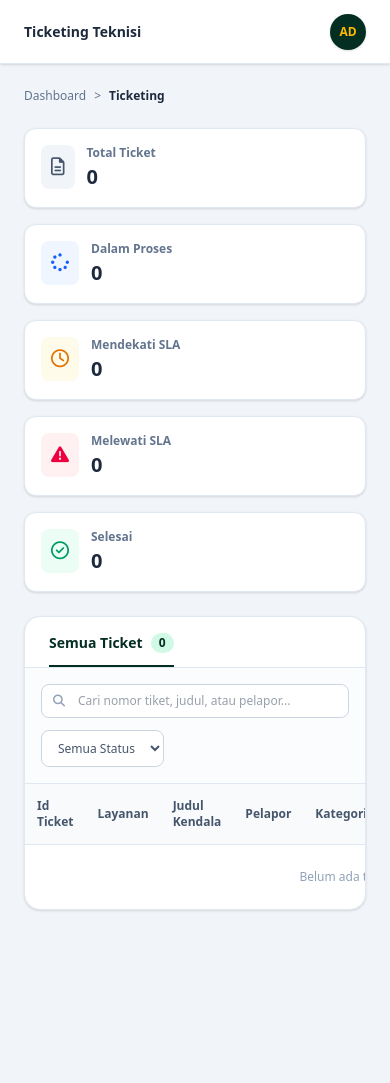
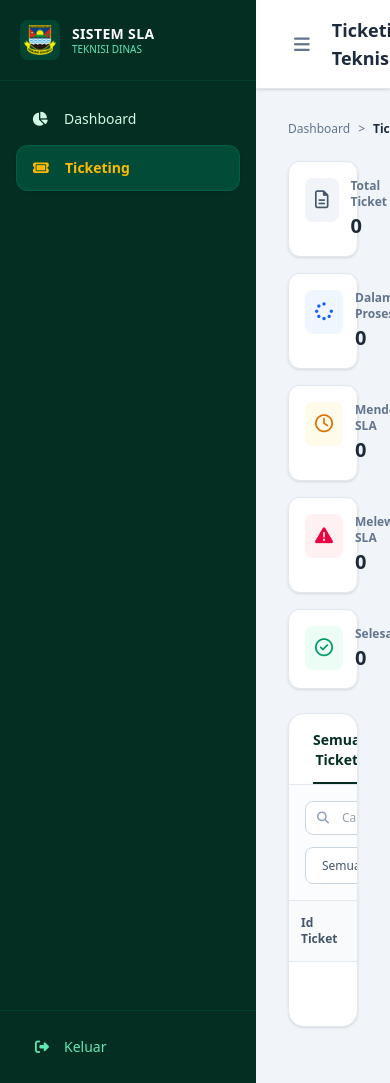
Before and after one commit to Xp4SzX/Sistem_SLA_1.0, a Laravel app: page /teknisi/ticketing in a window 390 px wide. Run offline with Laravel 12, Linux system fonts and the light colour scheme; a user stored in the database is signed in; data comes from the database, SQL or seed files in the repository; data that the repository does not hold is empty; style sheets or scripts are compiled from the project's sources; parts of the project's set-up code (start-up, migrations or seed data) failed here and were passed over.

Commit message:
perbaikan UI pada bagian navbar dan juga sidebar

```diff
--- a/resources/views/components/teknisi-layout.blade.php
+++ b/resources/views/components/teknisi-layout.blade.php
@@ -5,37 +5,46 @@
     <meta name="viewport" content="width=device-width, initial-scale=1.0">
     <title>{{ $title ?? 'Dashboard Teknisi - Sistem SLA' }}</title>
 
-    <!-- Tailwind CSS & FontAwesome -->
+    <!-- FAVICON LOGO KBB -->
+    <link rel="icon" type="image/png" href="{{ asset('images/logo-kbb.png') }}">
+
+    <!-- Tailwind CSS & JS via Vite -->
     @vite(['resources/css/app.css', 'resources/js/app.js'])
     <link rel="stylesheet" href="https://cdnjs.cloudflare.com/ajax/libs/font-awesome/6.4.0/css/all.min.css">
-    <link rel="icon" type="image/png" href="{{ asset('images/logo-kbb.png') }}">
+
+    <!-- Alpine.js -->
+    <script defer src="https://cdn.jsdelivr.net/npm/alpinejs@3.x.x/dist/cdn.min.js"></script>
+
+    {{ $styles ?? '' }}
     {{ $scripts ?? '' }}
 </head>
-<body class="bg-slate-100 font-sans antialiased">
+<body class="bg-slate-100 font-sans antialiased text-slate-800 flex h-screen overflow-hidden" x-data="{ sidebarOpen: true }">
 
-    <div class="min-h-screen flex">
-        <!-- SIDEBAR KHUSUS TEKNISI -->
-        <aside class="w-64 bg-[#052e23] text-white flex flex-col justify-between hidden md:flex shrink-0 shadow-lg">
+    <!-- SIDEBAR KHUSUS TEKNISI -->
+    <aside class="bg-[#052e23] text-white flex flex-col justify-between shrink-0 transition-all duration-300"
+           :class="sidebarOpen ? 'w-64' : 'w-20'">
             <div>
                 <!-- Logo & Brand -->
-                <div class="p-6 border-b border-emerald-900/50 flex items-center gap-3">
-                    <div class="w-10 h-10 rounded-xl bg-amber-400 flex items-center justify-center font-bold text-slate-900 shadow">
-                        <i class="fa-solid fa-screwdriver-wrench text-lg"></i>
+                <div class="p-5 flex items-center gap-3 border-b border-emerald-900/50">
+                    <div class="w-10 h-10 bg-emerald-700/30 rounded-lg flex items-center justify-center p-1 shrink-0">
+                        <img src="{{ asset('images/logo-kbb.png') }}" alt="Logo KBB" class="w-full h-full object-contain">
                     </div>
-                    <div>
-                        <h1 class="font-bold text-sm tracking-wide">SISTEM SLA</h1>
-                        <span class="text-[10px] text-amber-400 font-semibold tracking-wider uppercase">Teknisi Dinas</span>
+                    <div x-show="sidebarOpen" x-transition.opacity>
+                        <h1 class="font-bold text-sm tracking-wide leading-tight">SISTEM SLA</h1>
+                        <p class="text-[10px] text-emerald-300 leading-tight uppercase">Teknisi Dinas</p>
                     </div>
                 </div>
 
                 <!-- Navigation Menu (Hanya Dashboard & Ticketing) -->
-                <nav class="p-4 space-y-1.5 text-xs font-medium">
-                    <a href="{{ route('teknisi.dashboard') }}" class="flex items-center gap-3 px-4 py-3 rounded-xl transition {{ request()->routeIs('teknisi.dashboard') ? 'bg-amber-400 text-slate-900 font-bold shadow' : 'text-emerald-100 hover:bg-emerald-950/60' }}">
-                        <i class="fa-solid fa-chart-pie w-5 text-center"></i> Dashboard
+                <nav class="p-4 space-y-1 text-sm font-medium">
+                    <a href="{{ route('teknisi.dashboard') }}" class="flex items-center gap-3 px-4 py-3 rounded-xl transition {{ request()->routeIs('teknisi.dashboard') ? 'bg-emerald-800/60 text-amber-400 border border-emerald-600/30 font-semibold shadow-sm' : 'text-emerald-100 hover:bg-emerald-800/40 hover:text-white' }}">
+                        <i class="fa-solid fa-chart-pie w-5"></i>
+                        <span x-show="sidebarOpen" x-transition.opacity>Dashboard</span>
                     </a>
 
-                    <a href="{{ route('teknisi.ticketing') }}" class="flex items-center gap-3 px-4 py-3 rounded-xl transition {{ request()->routeIs('teknisi.ticketing*') ? 'bg-amber-400 text-slate-900 font-bold shadow' : 'text-emerald-100 hover:bg-emerald-950/60' }}">
-                        <i class="fa-solid fa-ticket w-5 text-center"></i> Ticketing
+                    <a href="{{ route('teknisi.ticketing') }}" class="flex items-center gap-3 px-4 py-3 rounded-xl transition {{ request()->routeIs('teknisi.ticketing*') ? 'bg-emerald-800/60 text-amber-400 border border-emerald-600/30 font-semibold shadow-sm' : 'text-emerald-100 hover:bg-emerald-800/40 hover:text-white' }}">
+                        <i class="fa-solid fa-ticket w-5"></i>
+                        <span x-show="sidebarOpen" x-transition.opacity>Ticketing</span>
                     </a>
                 </nav>
             </div>
@@ -44,26 +53,30 @@
             <div class="p-4 border-t border-emerald-900/50">
                 <form action="{{ route('logout') }}" method="POST">
                     @csrf
-                    <button type="submit" class="w-full flex items-center gap-3 px-4 py-3 rounded-xl text-rose-300 hover:bg-rose-950/50 hover:text-rose-200 transition font-medium text-xs">
-                        <i class="fa-solid fa-right-from-bracket w-5 text-center"></i> Keluar
+                    <button type="submit" class="w-full flex items-center gap-3 px-4 py-2.5 text-emerald-300 hover:text-white hover:bg-emerald-800/40 rounded-xl transition text-sm">
+                        <i class="fa-solid fa-right-from-bracket w-5"></i>
+                        <span x-show="sidebarOpen" x-transition.opacity>Keluar</span>
                     </button>
                 </form>
             </div>
-        </aside>
+    </aside>
 
-        <!-- MAIN CONTENT WRAPPER -->
-        <div class="flex-1 flex flex-col min-w-0">
-            <!-- Top Navbar -->
-            <header class="bg-white border-b border-slate-200 h-16 flex items-center justify-between px-6 sticky top-0 z-30 shadow-sm">
+    <!-- MAIN CONTENT AREA -->
+    <div class="flex-1 flex flex-col overflow-y-auto">
+            <!-- HEADER / NAVBAR -->
+            <header class="bg-white border-b border-slate-200 px-8 py-4 flex items-center justify-between sticky top-0 z-10 shadow-sm">
                 <div class="flex items-center gap-4">
-                    <h2 class="text-sm font-bold text-slate-800">{{ $headerTitle ?? 'Dashboard Teknisi' }}</h2>
+                    <button @click="sidebarOpen = !sidebarOpen" class="text-slate-500 hover:text-slate-700 text-lg p-1.5 rounded-lg hover:bg-slate-100 transition">
+                        <i class="fa-solid fa-bars"></i>
+                    </button>
+                    <h2 class="text-lg font-bold text-slate-800">{{ $headerTitle ?? 'Dashboard Teknisi' }}</h2>
                 </div>
 
                 <!-- User Profile Badge -->
                 <div class="flex items-center gap-3">
                     <div class="text-right hidden sm:block">
-                        <span class="block text-xs font-bold text-slate-800">{{ auth()->user()->name ?? 'Teknisi' }}</span>
-                        <span class="block text-[10px] text-slate-500 uppercase">Teknisi Dinas</span>
+                        <p class="text-xs font-bold text-slate-800">{{ auth()->user()->name ?? 'Teknisi' }}</p>
+                        <p class="text-[10px] text-slate-500 uppercase font-semibold">Teknisi Dinas</p>
                     </div>
                     <div class="w-9 h-9 rounded-full bg-[#052e23] text-amber-400 font-bold flex items-center justify-center text-xs shadow-sm">
                         {{ strtoupper(substr(auth()->user()->name ?? 'T', 0, 2)) }}
@@ -71,11 +84,10 @@
                 </div>
             </header>
 
-            <!-- Page Content -->
-            <main class="flex-1 p-6 space-y-6 overflow-y-auto">
+            <!-- PAGE CONTENT -->
+            <main class="p-8 space-y-6">
                 {{ $slot }}
             </main>
-        </div>
     </div>
 
 </body>
--- a/resources/views/teknisi/ticketing.blade.php
+++ b/resources/views/teknisi/ticketing.blade.php
@@ -79,6 +79,7 @@
                         <tr class="bg-slate-50 text-slate-600 text-xs font-semibold border-b border-slate-200">
                             <th class="py-3.5 px-3">Id Ticket</th>
                             <th class="py-3.5 px-3">Layanan</th>
+                            <th class="py-3.5 px-3">Perangkat Daerah</th>
                             <th class="py-3.5 px-3">Judul Kendala</th>
                             <th class="py-3.5 px-3">Pelapor</th>
                             <th class="py-3.5 px-3">Kategori</th>
@@ -129,6 +130,7 @@
                                 <tr class="hover:bg-slate-50/80 transition">
                                     <td class="py-3.5 px-3 font-semibold text-emerald-800">{{ $ticket->ticket_no ?? 'SLA-'.$ticket->id }}</td>
                                     <td class="py-3.5 px-3 font-medium">{{ $ticket->service->name ?? '-' }}</td>
+                                    <td class="py-3.5 px-3 min-w-40">{{ $ticket->service->department_name ?? $ticket->user->department_name ?? '-' }}</td>
                                     <td class="py-3.5 px-3 max-w-xs truncate font-bold text-slate-900">{{ $ticket->title ?? '-' }}</td>
                                     <td class="py-3.5 px-3">{{ $ticket->user->name ?? 'Pelapor' }}</td>
                                     <td class="py-3.5 px-3"><span class="px-2 py-0.5 bg-slate-100 text-slate-600 rounded uppercase text-[10px]">{{ $ticket->category ?? 'Umum' }}</span></td>
@@ -167,7 +169,7 @@
                                 </tr>
                             @endforeach
                         @else
-                            <tr><td colspan="11" class="text-center py-6 text-slate-400">Belum ada tiket yang terdaftar.</td></tr>
+                            <tr><td colspan="12" class="text-center py-6 text-slate-400">Belum ada tiket yang terdaftar.</td></tr>
                         @endif
                     </tbody>
                 </table>
```
